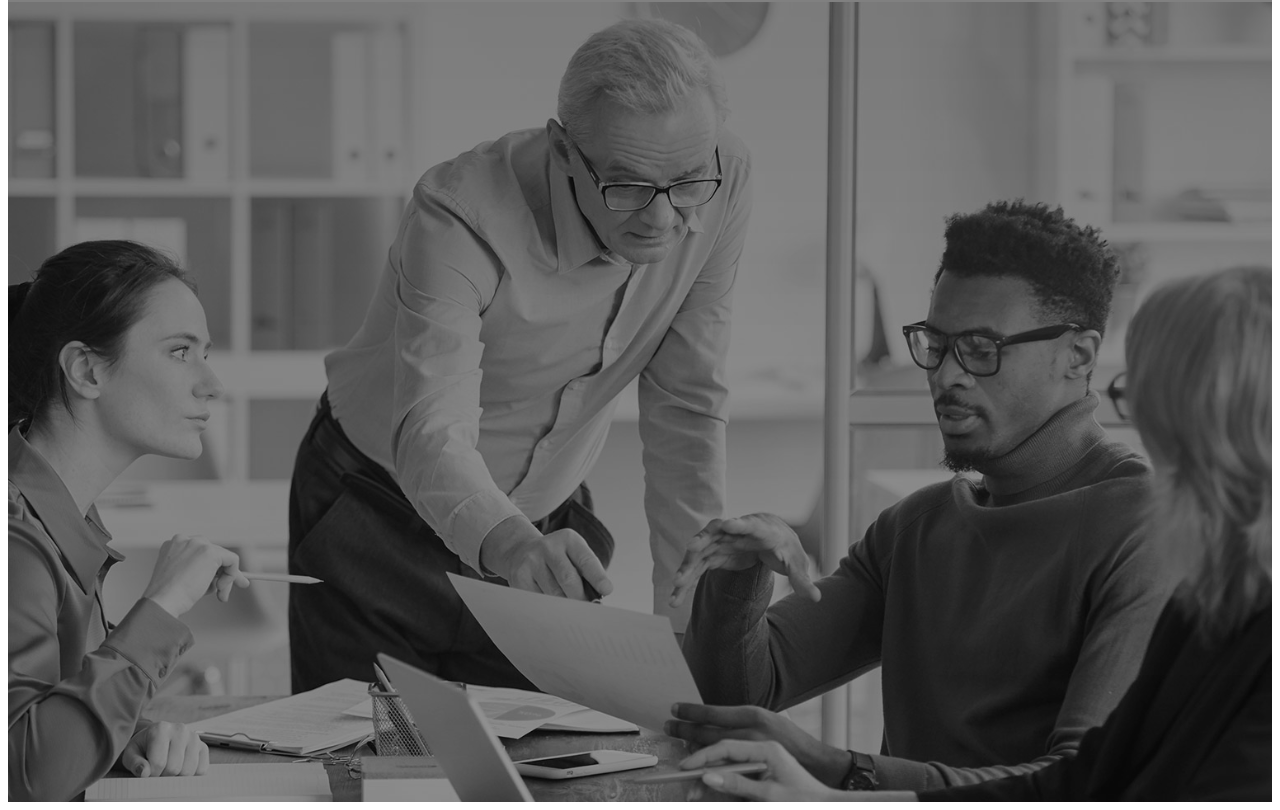
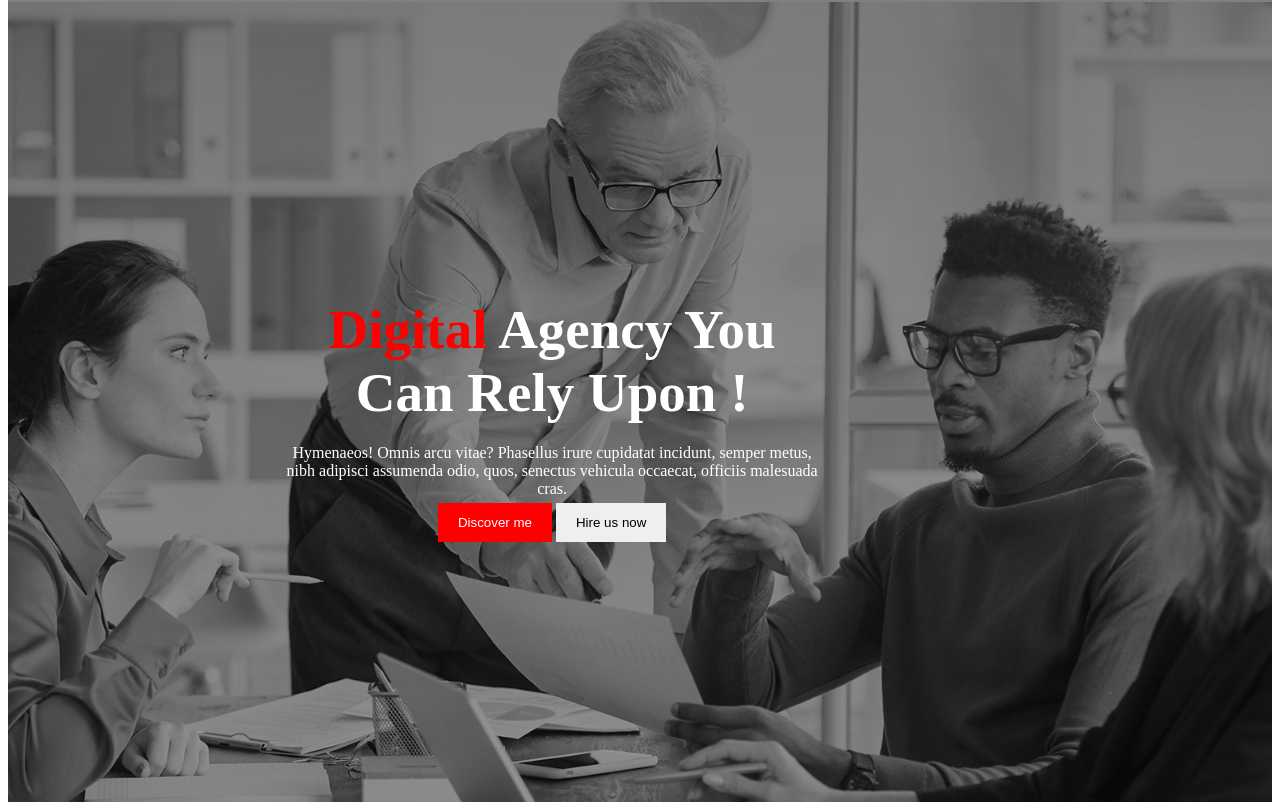
Before and after one commit to niloy12184/agency-batch-8, a plain HTML site: page index.html in a window 1280 px wide. Shown: the part 65-875 px from the top of the page. Drawn offline with Linux system fonts and the light colour scheme.

Commit message:
first commit

```diff
--- a/index.html
+++ b/index.html
@@ -19,7 +19,21 @@
                 <li>Contact</li>
             </div>
         </div>
-        <div class="banner-countainer"></div>
+        <div class="banner-countainer">
+        <div class="banner-info">
+            <h1 class="title">
+                <span class="primary"> Digital</span> Agency You <br />
+                Can Rely Upon !
+            </h1>
+            <p class="description">
+                Hymenaeos! Omnis arcu vitae? Phasellus irure cupidatat incidunt,
+                semper metus, nibh adipisci assumenda odio, quos, senectus vehicula
+                occaecat, officiis malesuada cras.
+            </p>
+            <button class="btn bg-primary">Discover me</button>
+            <button class="btn">Hire us now</button>
+           </div>
+        </div>
     </header>
 <main></main>
 <footer></footer>
--- a/style.css
+++ b/style.css
@@ -19,5 +19,34 @@
     background-position: center;
     background-repeat: no-repeat;
     background-size: cover;
+    text-align: center;
+    display: flex;
+    align-items: center;
 
 }
+.title{
+    font-size: 55px;
+    font-weight: bold;
+    color: white;
+    margin-bottom: 0px;
+    padding-bottom: 20px;
+}
+.primary{
+    color: red;
+}
+.description{
+    color: white;
+    padding-bottom: 5px;
+    width:50%;
+    margin: auto;
+
+}
+
+.btn{
+    padding: 12px 20px;
+    border: none;
+    }
+.bg-primary{
+    background-color:red;
+    color: white;
+}
```
